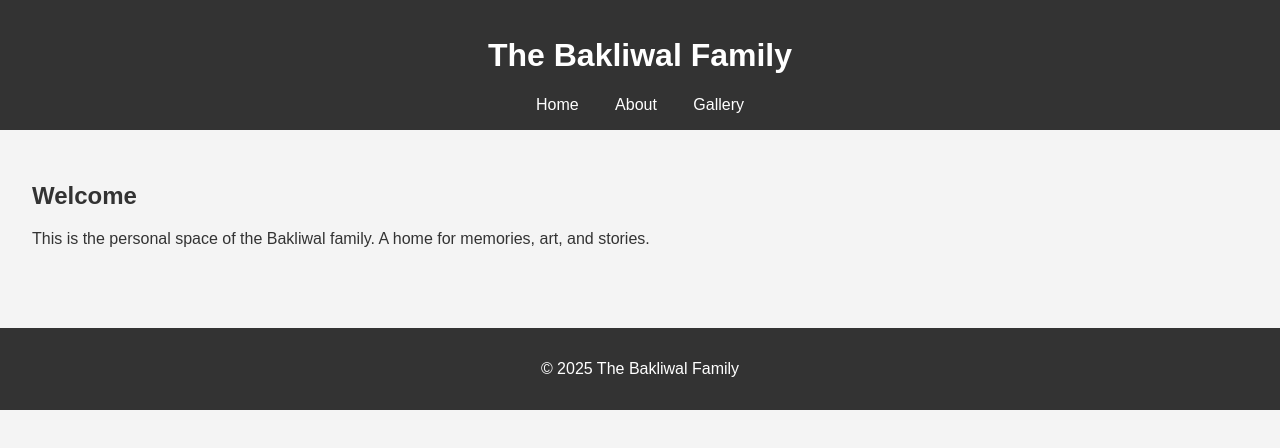
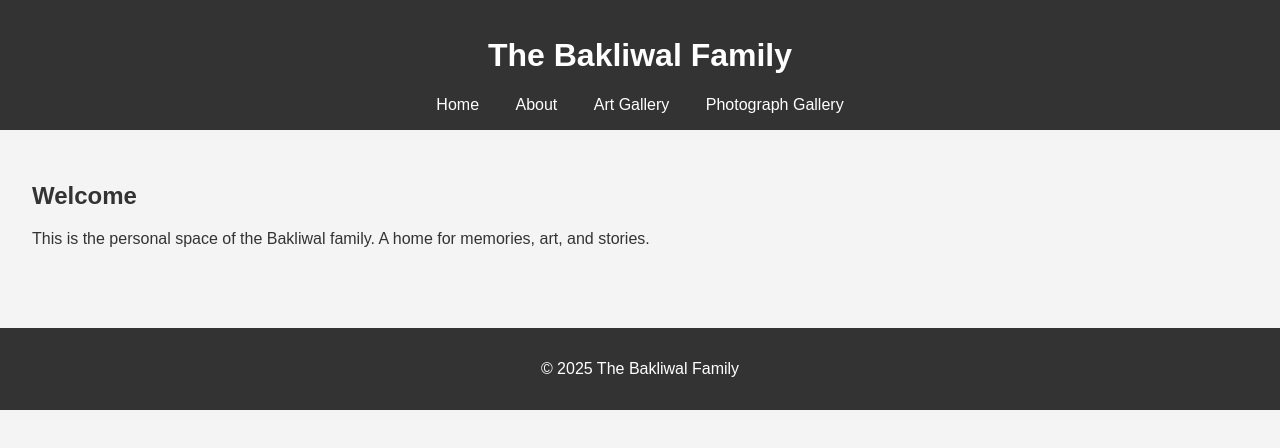
Before and after one commit to sacbak/sacbak.github.io, a plain HTML site: page index.html in a window 1280 px wide. Drawn offline with Linux system fonts and the light colour scheme.

Commit message:
Update index.html

```diff
--- a/index.html
+++ b/index.html
@@ -14,7 +14,8 @@
     <nav>
       <a href="index.html">Home</a>
       <a href="about.html">About</a>
-      <a href="gallery.html">Gallery</a>
+      <a href="gallery.html">Art Gallery</a>
+      <a href="gallery1.html">Photograph Gallery</a>
     </nav>
   </header>
   <main>
```
